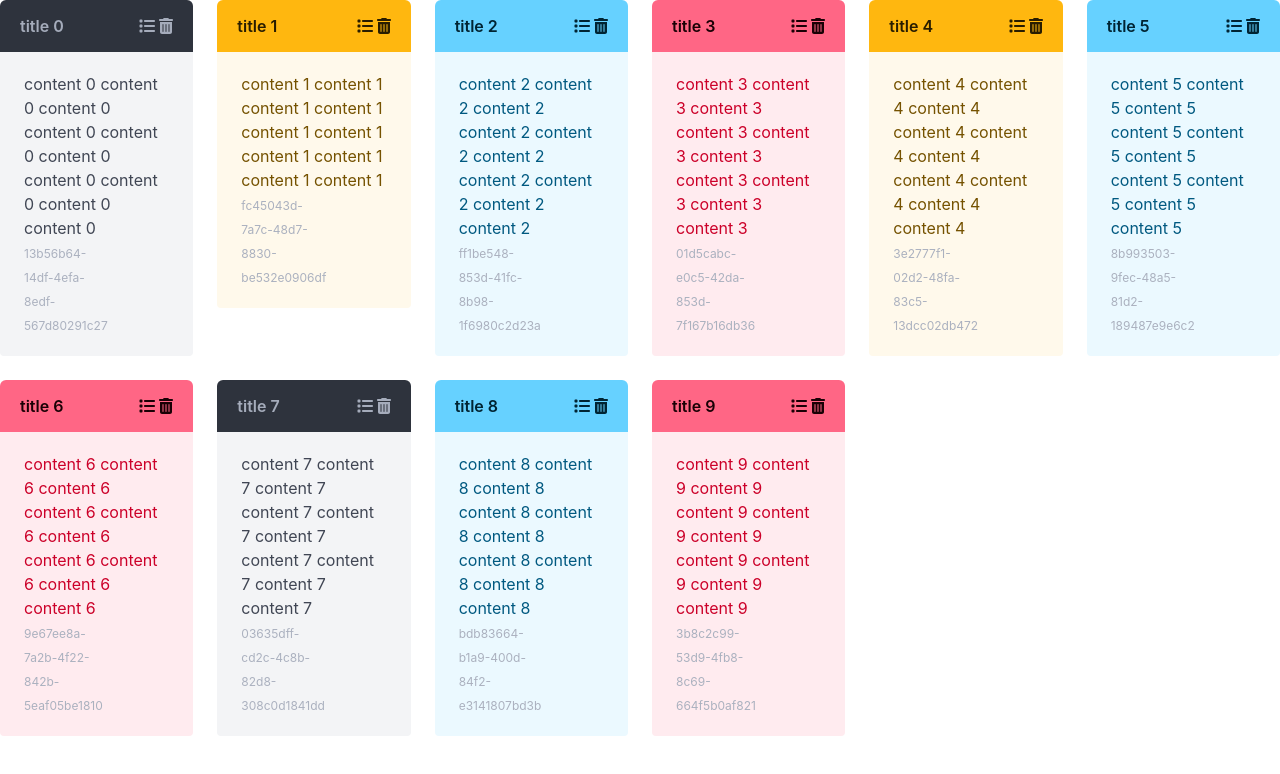
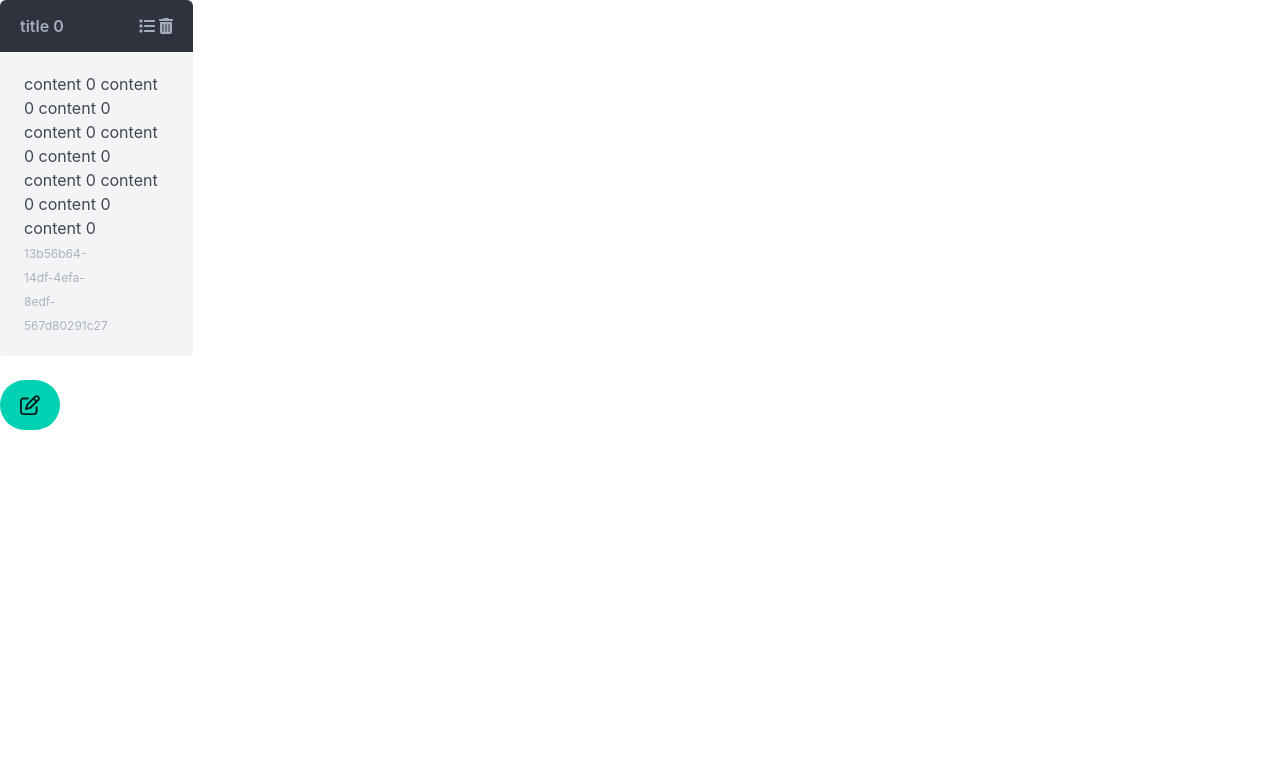
Before and after one commit to wen-3/TodoList-react-udemy, a React (Vite) app: page / in a window 1280 px wide. Shown: the top 774 px of the page. Built offline with nearby package versions, Linux system fonts and the light colour scheme.

Commit message:
add create icon

```diff
--- a/src/Todos/TodoList.tsx
+++ b/src/Todos/TodoList.tsx
@@ -1,8 +1,10 @@
 import { FC, useState } from 'react';
 import { getTodoItems, TodoItemModel } from './utils/getTodoItems';
 import { TodoItem } from './TodoItem';
+import { FontAwesomeIcon } from '@fortawesome/react-fontawesome';
+import { faPenToSquare } from '@fortawesome/free-regular-svg-icons';
 
-const items = getTodoItems(10);
+const items = getTodoItems(1);
 
 export const TodoList: FC = () => {
     const [todos, setTodos] = useState<TodoItemModel[]>(items);
@@ -22,6 +24,13 @@ export const TodoList: FC = () => {
                     </div>
                 ))}
             </div>
+            <div>
+                <button className='button is-rounded is-primary is-medium'>
+                    <span className='icon'>
+                        <FontAwesomeIcon icon={faPenToSquare} />
+                    </span>
+                </button>
+            </div>
         </>
     );
 }
```
